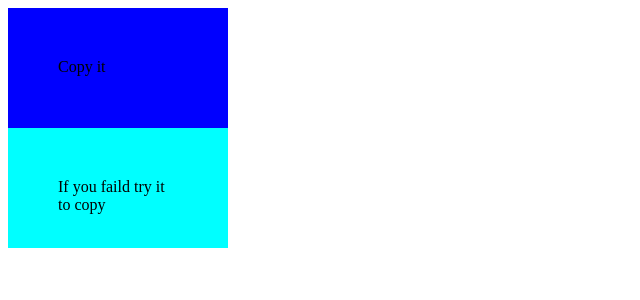
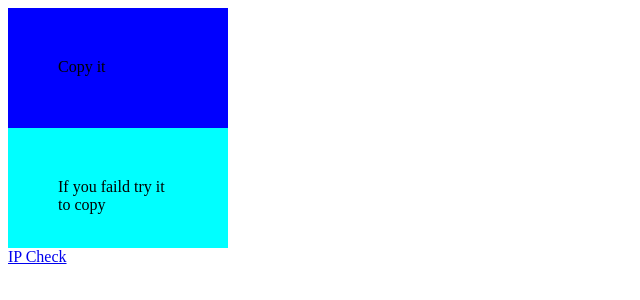
Before and after one commit to AungKyawChingBizzclue/Random, a plain HTML site: page index.html in a window 1280 px wide. Shown: the full height of the page, 0-640 px from the left. Drawn offline with Linux system fonts and the light colour scheme.

Commit message:
ip check linked

```diff
--- a/index.html
+++ b/index.html
@@ -13,6 +13,7 @@
     <div onmousedown="mDown(this)" onmouseup="mUp(this)" style="background-color: cyan;width: 120px;height: 20px; padding: 50px;">
         If you faild try it to copy
     </div>
+    <a href="./03 .html">IP Check</a>
     <script src="./15 .js"></script>
 </body>
 </html>
```
